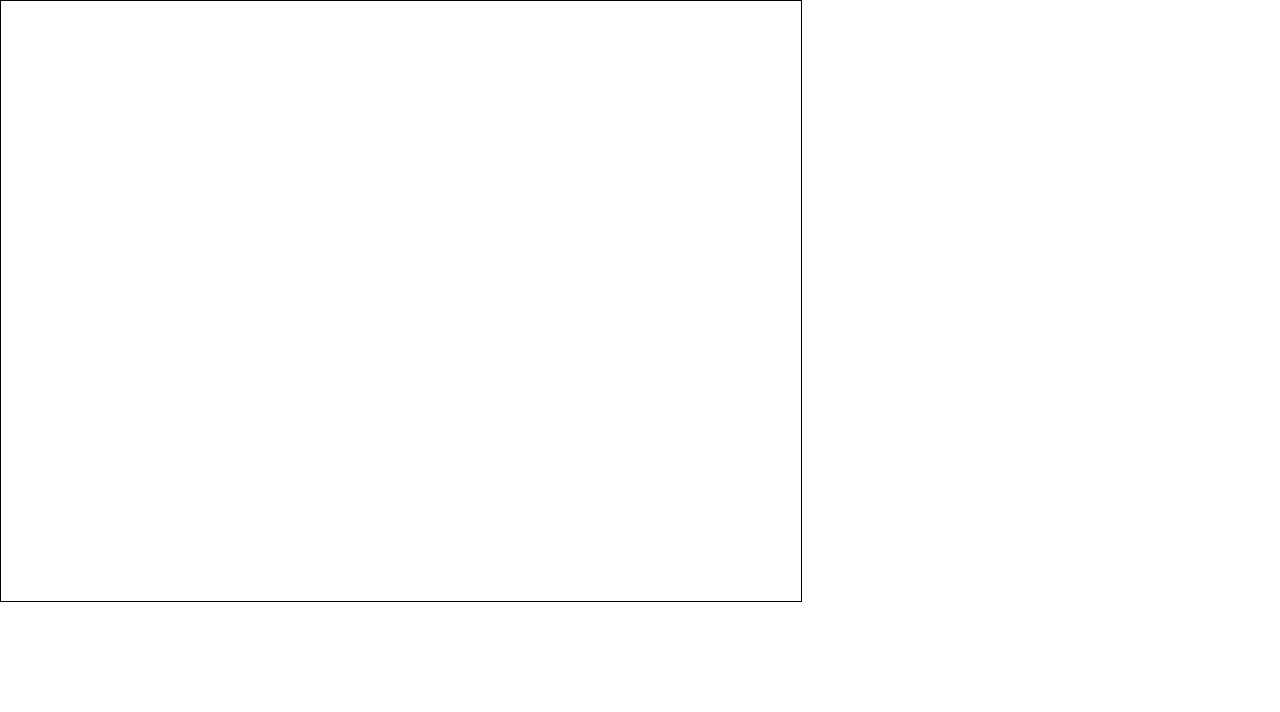
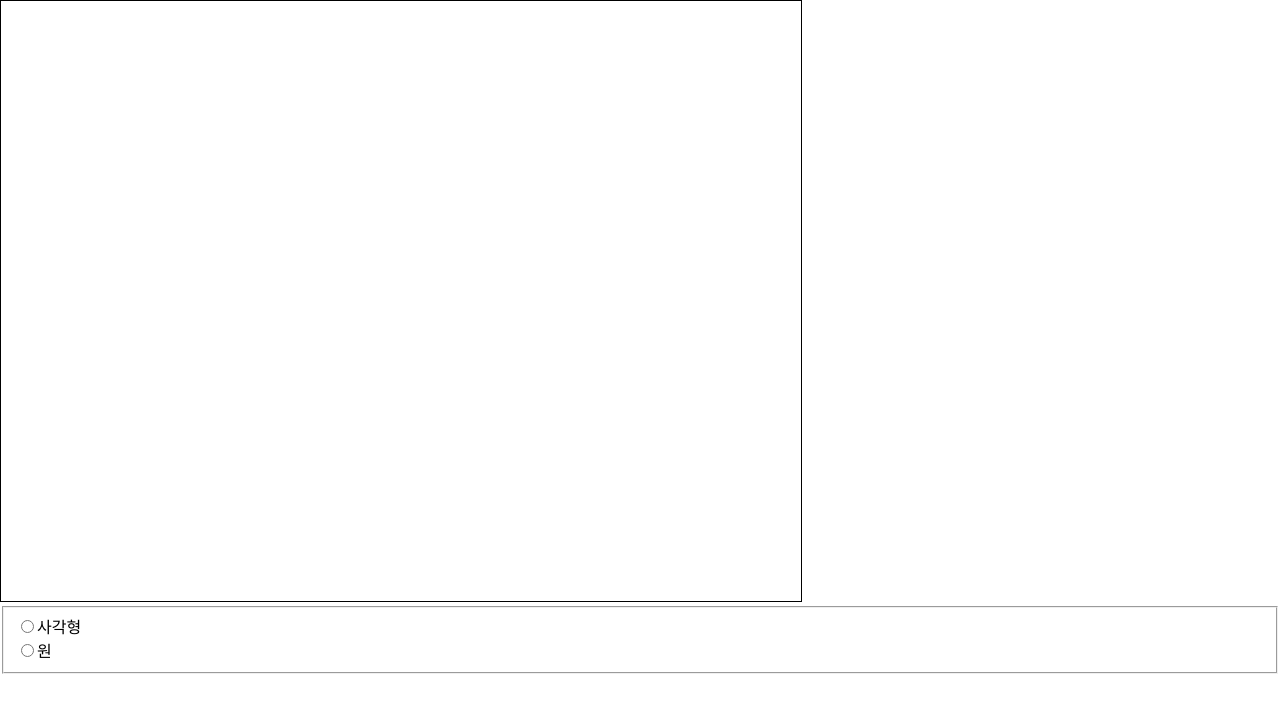
Before and after one commit to whsung0330/SW_Project, a React (Create React App) app: page / in a window 1280 px wide. Shown: the top 712 px of the page. Built offline with nearby package versions, Linux system fonts and the light colour scheme.

Commit message:
add: shape radio buttons

```diff
--- a/src/App.tsx
+++ b/src/App.tsx
@@ -2,6 +2,7 @@ import React from "react";
 import Canvas from "./view/Canvas";
 import { CanvasViewModel } from "./viewModel/CanvasViewModel";
 import { CanvasModel } from "./model/CanvasModel";
+import ShapeButton from "./view/ShapeButton";
 
 const App: React.FC = () => {
   const model = new CanvasModel();
@@ -11,6 +12,7 @@ const App: React.FC = () => {
     <div>
       {/* <h1></h1> */}
       <Canvas viewModel={viewModel} />
+      <ShapeButton viewModel={viewModel} />
     </div>
   );
 };
--- a/src/component/ShapeFactory.ts
+++ b/src/component/ShapeFactory.ts
@@ -5,7 +5,7 @@ export class ShapeFactory {
   // props가 startX, startY, endX, endY, color ... 속성을 가지고 있다고 전제
   static createShape(type: string, props: any): Shape {
     switch (type) {
-      case "Rectangle":
+      case "rectangle":
         const x = props.startX;
         const y = props.startY;
         const width = props.endX - props.startX;
@@ -15,10 +15,10 @@ export class ShapeFactory {
         //TODO: 이거 ellipse 못그리는거 같은데
         const centerX = (props.startX + props.endX) / 2;
         const centerY = (props.startY + props.endY) / 2;
-        const radius = props.endX - props.startX;
+        const radius = Math.abs(props.endX - props.startX);
         return new Circle(props.id, centerX, centerY, radius, props.color);
       default:
-        throw new Error("Unknown type shape");
+        throw new Error(`Unknown type shape ${type}`);
     }
   }
 }
--- /dev/null
+++ b/src/view/ShapeButton.tsx
@@ -0,0 +1,34 @@
+import React, { useEffect, useRef } from "react";
+import { CanvasViewModel } from "../viewModel/CanvasViewModel";
+
+const ShapeButton: React.FC<{ viewModel: CanvasViewModel }> = ({
+  viewModel,
+}) => {
+  return (
+    <fieldset>
+      <div>
+        <input
+          type="radio"
+          id="rectangle"
+          name="shapeType"
+          value="rectangle"
+          onChange={() => (viewModel.shapeType = "rectangle")}
+        />
+        <label>사각형</label>
+      </div>
+
+      <div>
+        <input
+          type="radio"
+          id="circle"
+          name="shapeType"
+          value="circle"
+          onChange={() => (viewModel.shapeType = "circle")}
+        />
+        <label>원</label>
+      </div>
+    </fieldset>
+  );
+};
+
+export default ShapeButton;
--- a/src/viewModel/CanvasViewModel.ts
+++ b/src/viewModel/CanvasViewModel.ts
@@ -8,7 +8,7 @@ export class CanvasViewModel {
   private ctx: CanvasRenderingContext2D | null = null;
   private drawing = false;
 
-  private shapeType: string = "Rectangle"; //TODO: 하나의 prop으로 정리하기?
+  public shapeType: string = "rectangle"; //TODO: 하나의 prop으로 정리하기?
   private startX: number = 0;
   private startY: number = 0;
   private endX: number = 0;
```
